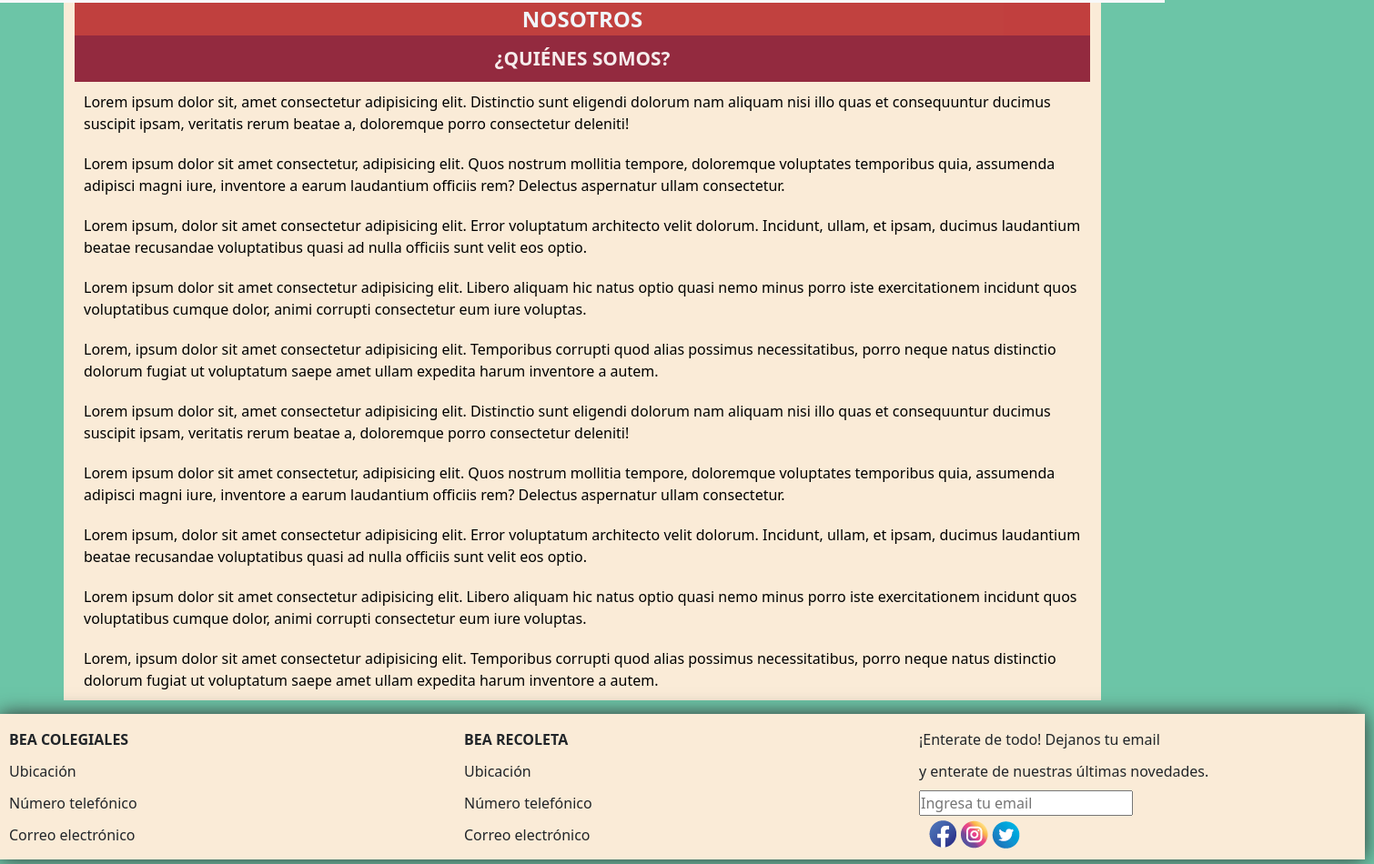
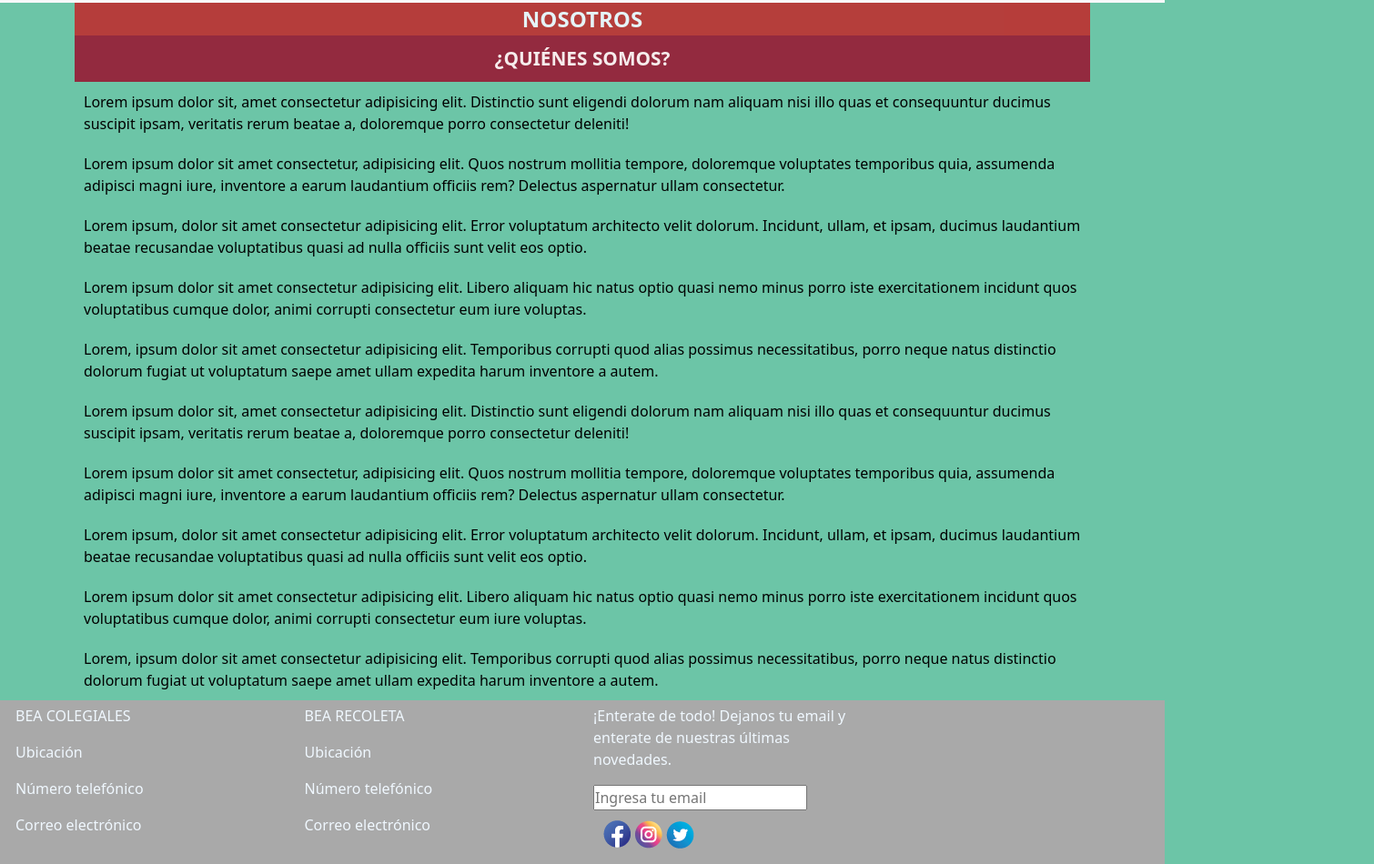
Before and after one commit to candebatalla/PreEntrega2Batalla, a plain HTML site: page pages/nosotros.html in a window 1280 px wide. Shown: the part 53-1003 px from the top of the page at 91% size, 1510 px wide, since content can reach past the window. Drawn offline with nearby package versions, Linux system fonts and the light colour scheme.

Commit message:
le agregué el footer con bootstrap a nosotros y examenes

```diff
--- a/assets/css/style.css
+++ b/assets/css/style.css
@@ -782,6 +782,8 @@ nav img{
         color: black;
     }
 }
-.container{
-    background-color: antiquewhite;
+.row{
+    padding: 5px;
+    background-color:darkgrey;
+    color:aliceblue;
 }
--- a/pages/nosotros.html
+++ b/pages/nosotros.html
@@ -63,25 +63,30 @@
     </main>
     <aside></aside>
     <footer>
-        <div class="containerTable7">
-            <div class="tabletitle7">BEA COLEGIALES</div>
-            <div class="tabletitle7">BEA RECOLETA</div>
-            <div class="tableitem7">¡Enterate de todo! Dejanos tu email</div>
-            <div class="tableitem7">Ubicación</div>
-            <div class="tableitem7">Ubicación</div>
-            <div class="tableitem7">y enterate de nuestras últimas novedades.</div>
-            <div class="tableitem7">Número telefónico</div>
-            <div class="tableitem7">Número telefónico</div>
-            <div class="tableitem7">
-                <input type="text" name="email" id="email" placeholder="Ingresa tu email">
+        <div class="container-fluid">
+            <div class="row">
+                <div class="col-xs-12 col-md-6 col-lg-3">
+                    <p>BEA COLEGIALES</p>
+                    <p>Ubicación</p>
+                    <p>Número telefónico</p>
+                    <p>Correo electrónico</p>
+                </div>
+                <div class="col-xs-12 col-md-6 col-lg-3">
+                    <p>BEA RECOLETA</p>
+                    <p>Ubicación</p>
+                    <p>Número telefónico</p>
+                    <p>Correo electrónico</p>
+                </div>
+                <div class="col-xs-12 col-md-6 col-lg-3">
+                    <p>¡Enterate de todo! Dejanos tu email y enterate de nuestras últimas novedades.</p>
+                    <input type="text" name="email" id="email" placeholder="Ingresa tu email">
+                    <div class="redes">
+                        <a href="https://www.facebook.com/familia.batalla"><img src="../assets/img/redes/face-01.png" alt="Logo Facebook"></a>
+                        <a href="https://www.instagram.com/caandebatalla/"><img src="../assets/img/redes/insta-01.png" alt="Logo Instagram"></a>
+                        <a href="https://twitter.com/caandebataIIa"><img src="../assets/img/redes/twit-01.png" alt="Logo Twitter"></a>
+                    </div>
+                </div>
             </div>
-            <div class="tableitem7">Correo electrónico</div>
-            <div class="tableitem7">Correo electrónico</div>
-            <div class="tableitem7"><div class="redes">
-                <a href="https://www.facebook.com/familia.batalla"><img src="../assets/img/redes/face-01.png" alt="Logo Facebook"></a>
-                <a href="https://www.instagram.com/caandebatalla/"><img src="../assets/img/redes/insta-01.png" alt="Logo Instagram"></a>
-                <a href="https://twitter.com/caandebataIIa"><img src="../assets/img/redes/twit-01.png" alt="Logo Twitter"></a>
-            </div></div>
         </div>
     </footer>
     <!-- JavaScript Bundle with Popper -->
```
Also changed, not shown: pages/cursos.html (+7 -5 lines), pages/examenes.html (+23 -18 lines).
